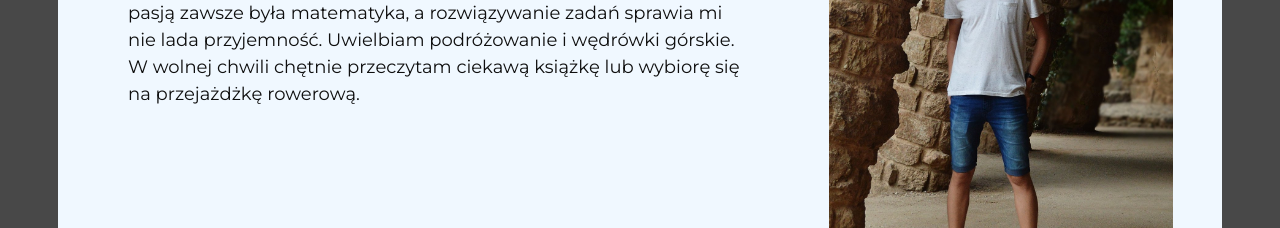
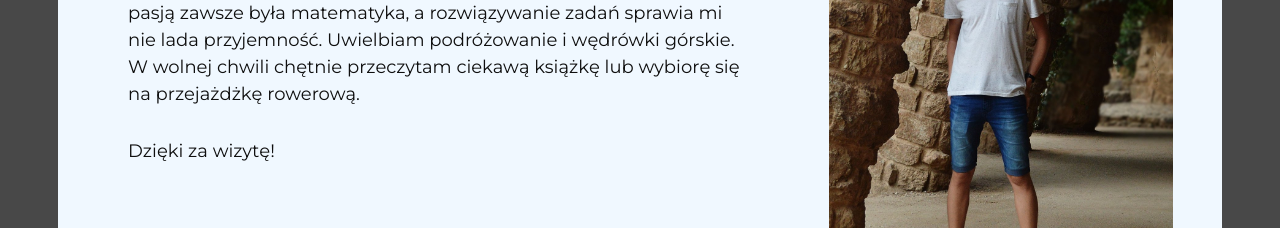
Before and after one commit to pi-kolo/website, a plain HTML site: page index.html in a window 1280 px wide. Shown: the part 1200-1428 px from the top of the page. Drawn offline with Linux system fonts and the light colour scheme.

Commit message:
a little fix

```diff
--- a/index.html
+++ b/index.html
@@ -35,6 +35,9 @@
                 <p>
                 Jestem studentem informatyki na Politechnice Wrocławskiej na Wydziale Podstawowych Problemów Techniki. Coś o mnie? Moją pasją zawsze była matematyka, a rozwiązywanie zadań
                 sprawia mi nie lada przyjemność. Uwielbiam podróżowanie i wędrówki górskie. W wolnej chwili chętnie przeczytam ciekawą książkę lub wybiorę się na przejażdżkę rowerową.
+                </p>
+                <p>
+                    Dzięki za wizytę!
                 </p>
             </div>
             <img id="me" src="FOTY/ja.jpg" >
```
